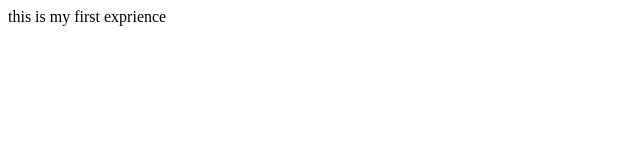
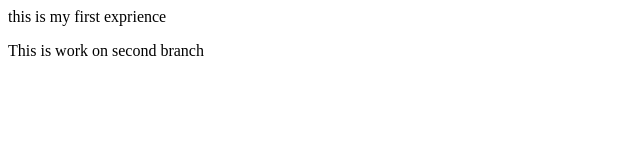
Before and after one commit to ANISHMALTU/Local, a plain HTML site: page index.html in a window 1280 px wide. Shown: the whole page, without its empty margins (0-640 px from the left). Drawn offline with Linux system fonts and the light colour scheme.

Commit message:
add feathur

```diff
--- a/index.html
+++ b/index.html
@@ -1,3 +1,4 @@
 <p>
     this is my first exprience
 </p>
+<p>This is work on second branch </p>
```
